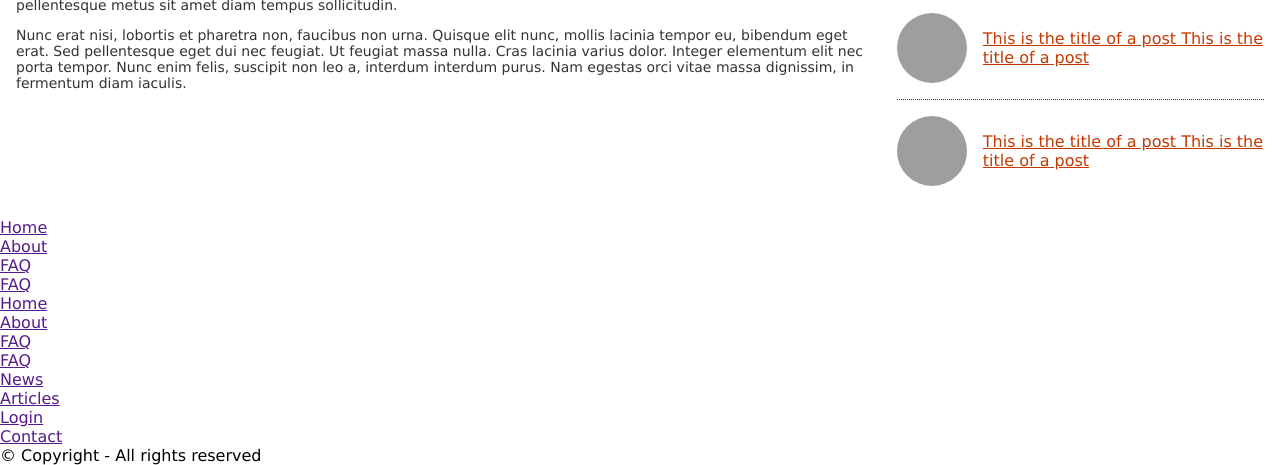
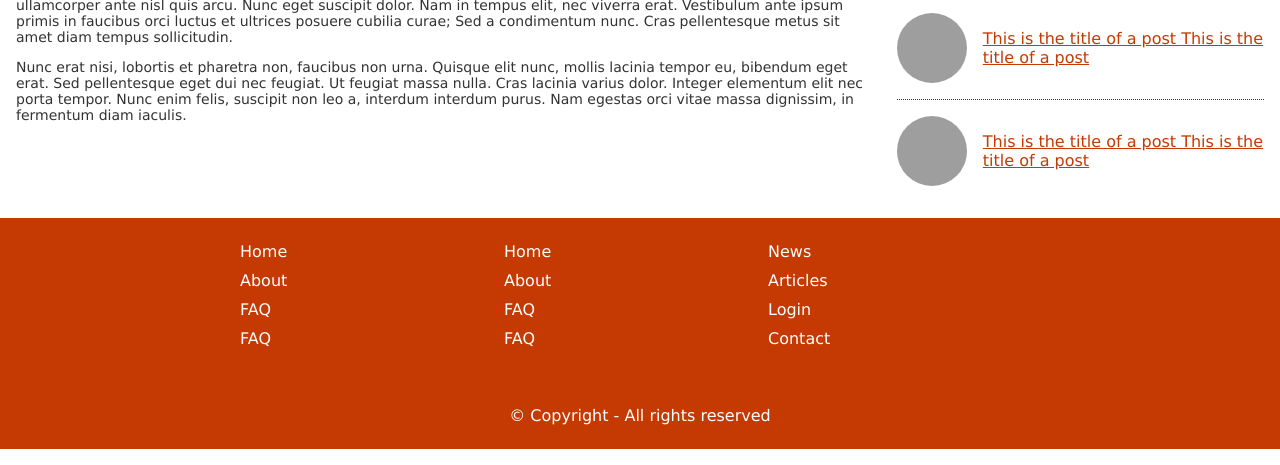
Before and after one commit to andersonmichel/frontend_course, a plain HTML site: page website/index.html in a window 1280 px wide. Shown: the part 348-813 px from the top of the page. Drawn offline with Linux system fonts and the light colour scheme; files that its build step writes are made by us from their sources; grey boxes are pictures that could not be loaded.

Commit message:
Update style.css

```diff
--- a/website/css/style.css
+++ b/website/css/style.css
@@ -70,6 +70,11 @@ header {
     font-size: 14px;
 }
 
+#container main p img {
+    float: right;
+    margin: 10px 24px 24px 0;
+}
+
 #container aside {
     width: 30%;
     margin-left: 24px;
@@ -102,3 +107,37 @@ header {
     border-radius: 50%;
     margin-right: 16px;
 }
+
+footer {
+    background-color: #c53902;
+    padding: 24px 0;
+}
+
+footer .links {
+    display: flex;
+    width: 800px;
+    margin: auto;
+}
+
+footer .links ul {
+    width: 33%;
+}
+
+footer .links ul li {
+    margin-bottom: 10px;
+}
+
+footer .links ul li a {
+    color: #fff;
+    text-decoration: none;
+}
+
+footer .links ul li a:hover {
+    text-decoration: underline;
+}
+
+footer .copyright {
+    text-align: center;
+    color: #fff;
+    padding-top: 48px;
+}
```
